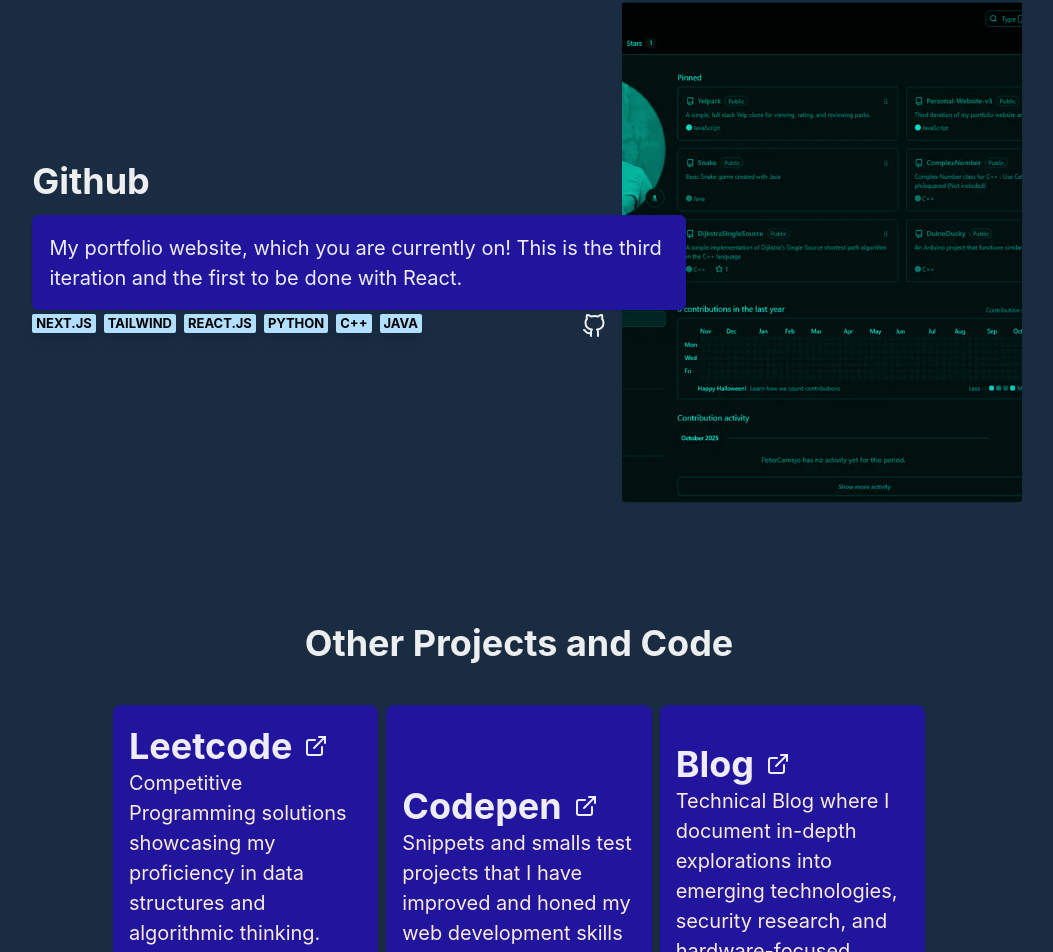
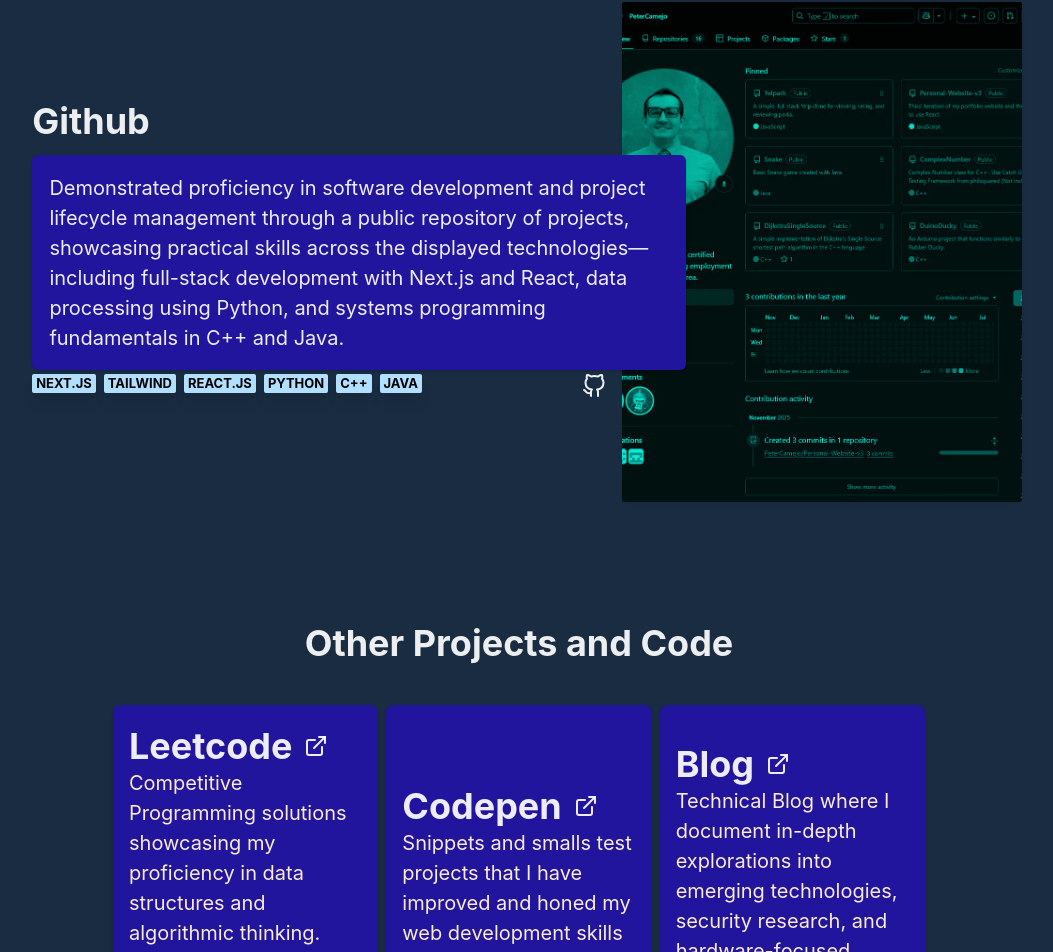
Before and after one commit to PeterCamejo/Personal-Website-v3, a Next.js app: page / in a window 1280 px wide. Shown: the part 2098-3050 px from the top of the page, without its empty margins (121-1174 px from the left). Built offline with nearby package versions, Linux system fonts and the light colour scheme.

Commit message:
Fixed Github description. Fixed image size issue.

```diff
--- a/public/data/projects.js
+++ b/public/data/projects.js
@@ -36,7 +36,7 @@
         projectTitle: "Github",
         projectImage: "../projectImages/github.webp",
         githubLink: "https://github.com/PeterCamejo",
-        projectDescription: "My portfolio website, which you are currently on! This is the third iteration and the first to be done with React.",
+        projectDescription: "Demonstrated proficiency in software development and project lifecycle management through a public repository of projects, showcasing practical skills across the displayed technologies—including full-stack development with Next.js and React, data processing using Python, and systems programming fundamentals in C++ and Java.",
         badges:["Next.js", "Tailwind", "React.js", "Python", "C++", "Java"]
     }
 ]
```
Also changed, not shown: components/projects/Project.js (line endings or trailing spaces), public/projectImages/github.webp, public/projectImages/tryhackme.webp.
